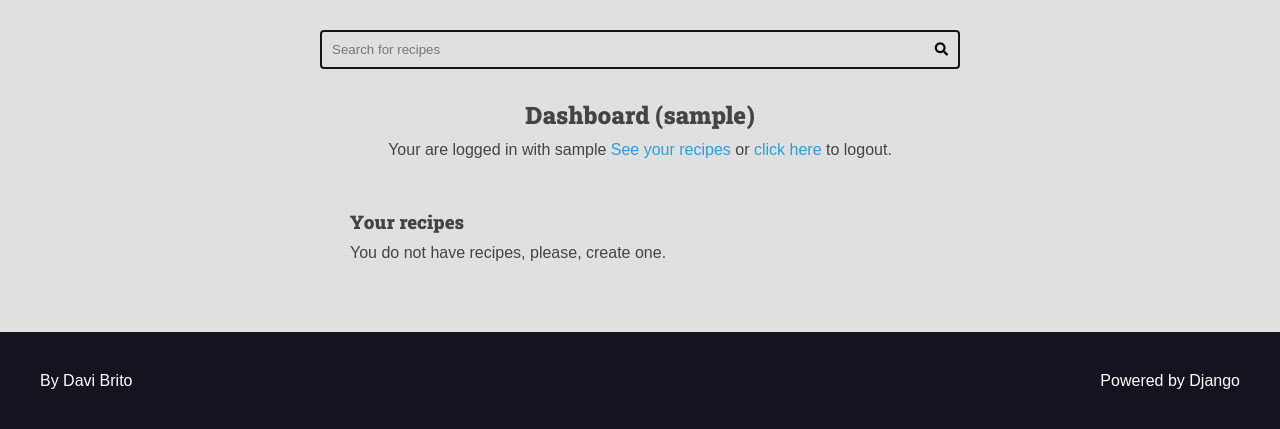
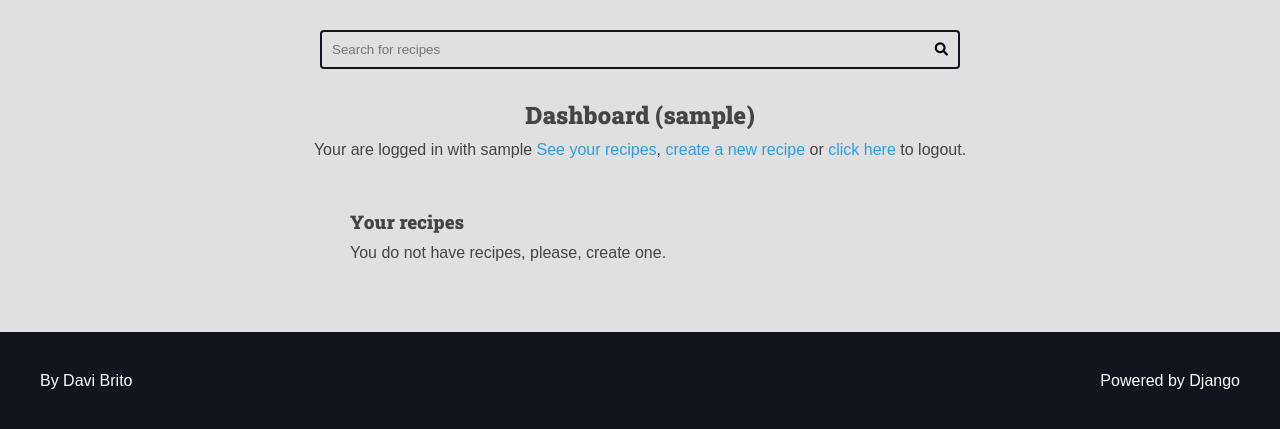
Before and after one commit to DaaviB/projeto-django, a Django app: page /authors/dashboard/ in a window 1280 px wide. Shown: the part 113-542 px from the top of the page. Run offline with Django 4.2, Linux system fonts and the light colour scheme; the visitor is signed in with stand-in values (Sample User, id 1); data that the repository does not hold is empty.

Commit message:
area for the user to create his recipes

```diff
--- a/authors/templates/authors/pages/dashboard.html
+++ b/authors/templates/authors/pages/dashboard.html
@@ -6,6 +6,7 @@
   <div class="main-content center container">
     <h2>Dashboard ({{ user }})</h2>
     {% include 'authors/partials/login_message.html' %}
+    {% include 'global/partials/messages.html' %}
 
     <div class="authors-dashboard-container">
       <h3>Your recipes</h3>
@@ -22,6 +23,5 @@
 
   </div>
 
-  {% include 'global/partials/messages.html' %}
 
 {% endblock content %}
--- a/authors/templates/authors/partials/login_message.html
+++ b/authors/templates/authors/partials/login_message.html
@@ -2,7 +2,8 @@
 <div class="login-message">
   Your are logged in with
   {{ request.user.username }}
-  <a href="{% url 'authors:dashboard' %}">See your recipes</a> or
+  <a href="{% url 'authors:dashboard' %}">See your recipes</a>,
+  <a href="{% url 'authors:dashboard_recipe_new' %}">create a new recipe</a> or
   <form class="inline-form" action="{% url 'authors:logout' %}" method="POST">
     {% csrf_token %}
     <input type="hidden" name='username' value="{{ request.user.username }}">
--- a/authors/urls.py
+++ b/authors/urls.py
@@ -13,6 +13,10 @@ urlpatterns = [
     path('logout/', views.logout_view, name='logout'),
     path('dashboard/', views.dashboard, name='dashboard'),
     path(
+        'dashboard/recipe/new/', views.dashboard_recipe_new,
+        name='dashboard_recipe_new'
+    ),
+    path(
         'dashboard/recipe/<int:id>/edit/', views.dashboard_recipe_edit,
         name='dashboard_recipe_edit'
     ),
--- a/authors/views.py
+++ b/authors/views.py
@@ -1,8 +1,10 @@
+
 from django.contrib import messages
 from django.contrib.auth import authenticate, login, logout
 from django.contrib.auth.decorators import login_required
 from django.http import Http404
 from django.shortcuts import redirect, render
+from django.template.defaultfilters import slugify
 from django.urls import reverse
 from recipes.models import Recipe
 
@@ -130,3 +132,35 @@ def dashboard_recipe_edit(request, id):
         'form': form,
         'recipe': recipe,
     })
+
+
+@login_required(login_url='authors:login', redirect_field_name='next')
+def dashboard_recipe_new(request):
+    form = AuthorRecipeForm(
+        data=request.POST or None,
+        files=request.FILES or None,
+    )
+
+    if request.POST:
+        if form.is_valid():
+            recipe: Recipe = form.save(commit=False)
+            recipe.author = request.user
+            recipe.preparation_steps_is_html = False
+            recipe.is_published = False
+            recipe.slug = slugify(recipe.title)
+
+            recipe.save()
+            messages.success(request, 'Sua receita foi criada com sucesso.')
+            return redirect(reverse('authors:dashboard'))
+        else:
+            form = AuthorRecipeForm(request.POST or None)
+            messages.error(
+                request,
+                'Ocorreu algum erro na criação da sua receita, por favor, '
+                'corrija os campos incorretos.'
+            )
+
+    return render(request, 'authors/pages/dashboard_recipe.html', {
+        'form': form,
+        'form_action': reverse('authors:dashboard_recipe_new'),
+    })
```
